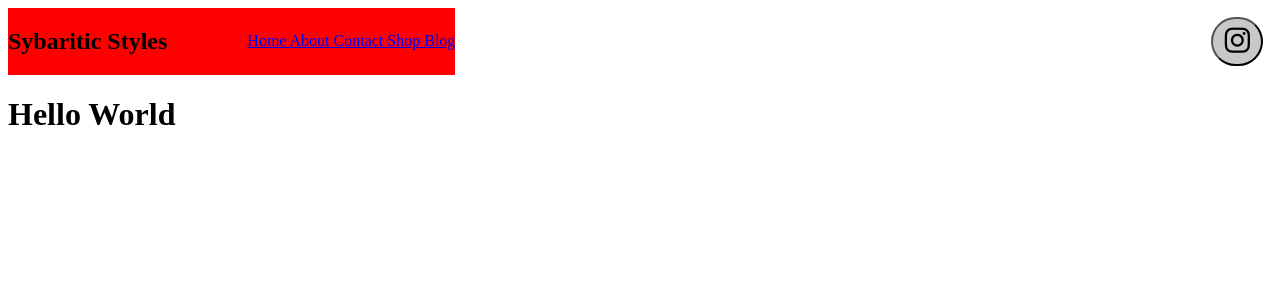
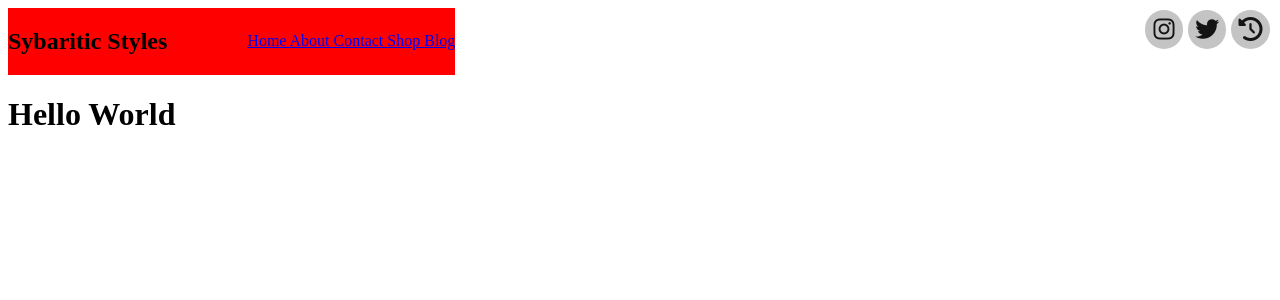
Before and after one commit to elijahbrookss/SybariticStyles, a React (Create React App) app: page / in a window 1280 px wide. Shown: the top 300 px of the page. Built offline with nearby package versions, Linux system fonts and the light colour scheme.

Commit message:
navigation buttons

```diff
--- a/src/components/Header.js
+++ b/src/components/Header.js
@@ -21,7 +21,12 @@ const Header = () => {
         <button className='nav-button'>
           <i className="fab fa-instagram"></i>
         </button>
-
+        <button className='nav-button'>
+          <i className="fab fa-twitter"></i>
+        </button>
+        <button className='nav-button'>
+          <i className="fas fa-history"></i>
+        </button>
       </div>
     </div>
   )
--- a/src/stylesheets/header.css
+++ b/src/stylesheets/header.css
@@ -1,3 +1,7 @@
+*{
+  outline: none;
+}
+
 .nav {
   display: flex;
   justify-content: space-between;
@@ -20,10 +24,13 @@
 }
 
 .nav-button {
-  background: rgb(200, 200, 200);
+  background: rgb(196, 196, 196);
   border-radius: 1em;
-  margin: .3em;
+  border: none;
+  margin: .1em;
+  color: rgb(20, 20, 20);
 
-  font-size: 1.8em;
-  padding: .2em .4em;
+  width: 1.6em;
+  height: 1.6em;
+  font-size: 1.5em;
 }
```
